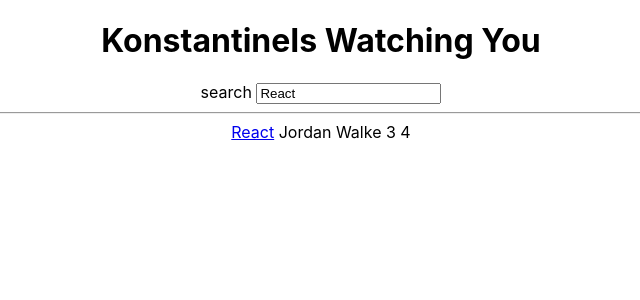
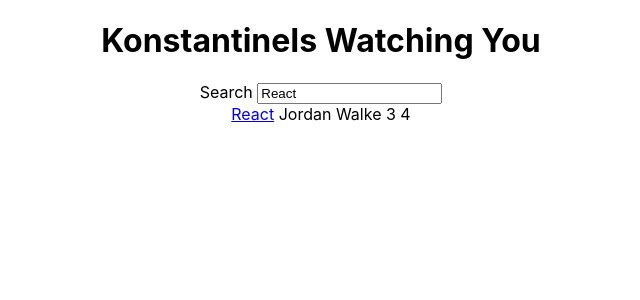
Before and after one commit to K0NSTANT1N3/taco-cloud, a React (Create React App) app in the folder src/main/react-resources/: page / in a window 1280 px wide. Shown: the top 300 px of the page, without its empty margins (319-959 px from the left). Built offline with nearby package versions, Linux system fonts and the light colour scheme.

Commit message:
Reusable react component

```diff
--- a/src/main/react-resources/src/App.js
+++ b/src/main/react-resources/src/App.js
@@ -21,14 +21,13 @@
         <span> {points}</span>
     </div>
 
-
-const Search = ({search, onSearch}) =>
+const InputWithLabel = ({id, label, type="text", value, onInputChange}) =>
     <>
-        <label htmlFor={"Search"}> search </label>
-        <input id={"Search"} type={"text"} value={search} onChange={onSearch}/>
-        <hr/>
+        <label htmlFor={id}> {label} </label>
+        <input id={id} type={type} value={value} onChange={onInputChange}/>
     </>
 
+//Personal Hook
 const useSemiPersistentState = (key, initialState) => {
     const [value, setValue] = React.useState(localStorage.getItem(key) || initialState);
 
@@ -73,7 +72,7 @@
         <div className="App">
             <h1> {Greeter("Konstantine")}</h1>
 
-            <Search search={searchTerm} onSearch={handleSearch}/>
+            <InputWithLabel id="search" label="Search" value={searchTerm} onInputChange={handleSearch}/>
 
             < ShowList showList={searchedStories}/> <br/>
         </div>
```
